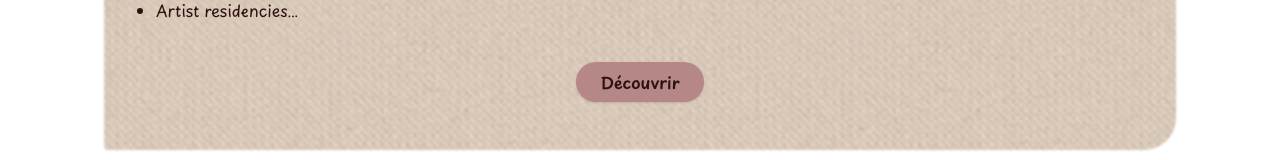
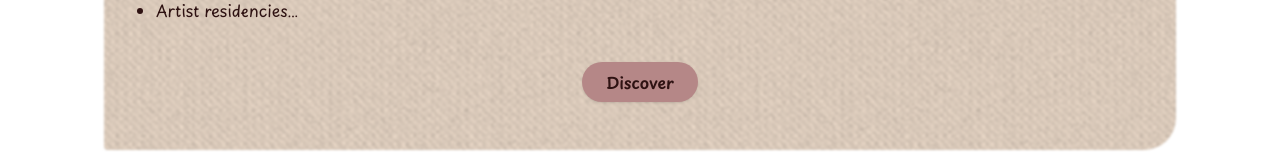
Before and after one commit to Annadesbois/gite-au-fil-de-leau, a Next.js app: page /en/les-alentours/parc-de-wesserling in a window 1280 px wide. Shown: the part 1533-1693 px from the top of the page. Built offline with nearby package versions, Linux system fonts and the light colour scheme.

Commit message:
translate button

```diff
--- a/app/[locale]/les-alentours/parc-de-wesserling/page.tsx
+++ b/app/[locale]/les-alentours/parc-de-wesserling/page.tsx
@@ -56,7 +56,7 @@ const ParcDeWesserlingPage = async ({ params }: WesserlingPageProp) => {
         </div>
         <Button type="button">
           <a href="https://www.parc-wesserling.fr/" target="_blank">
-            Découvrir
+            {wesserling.cta}
           </a>
         </Button>
       </div>
```
